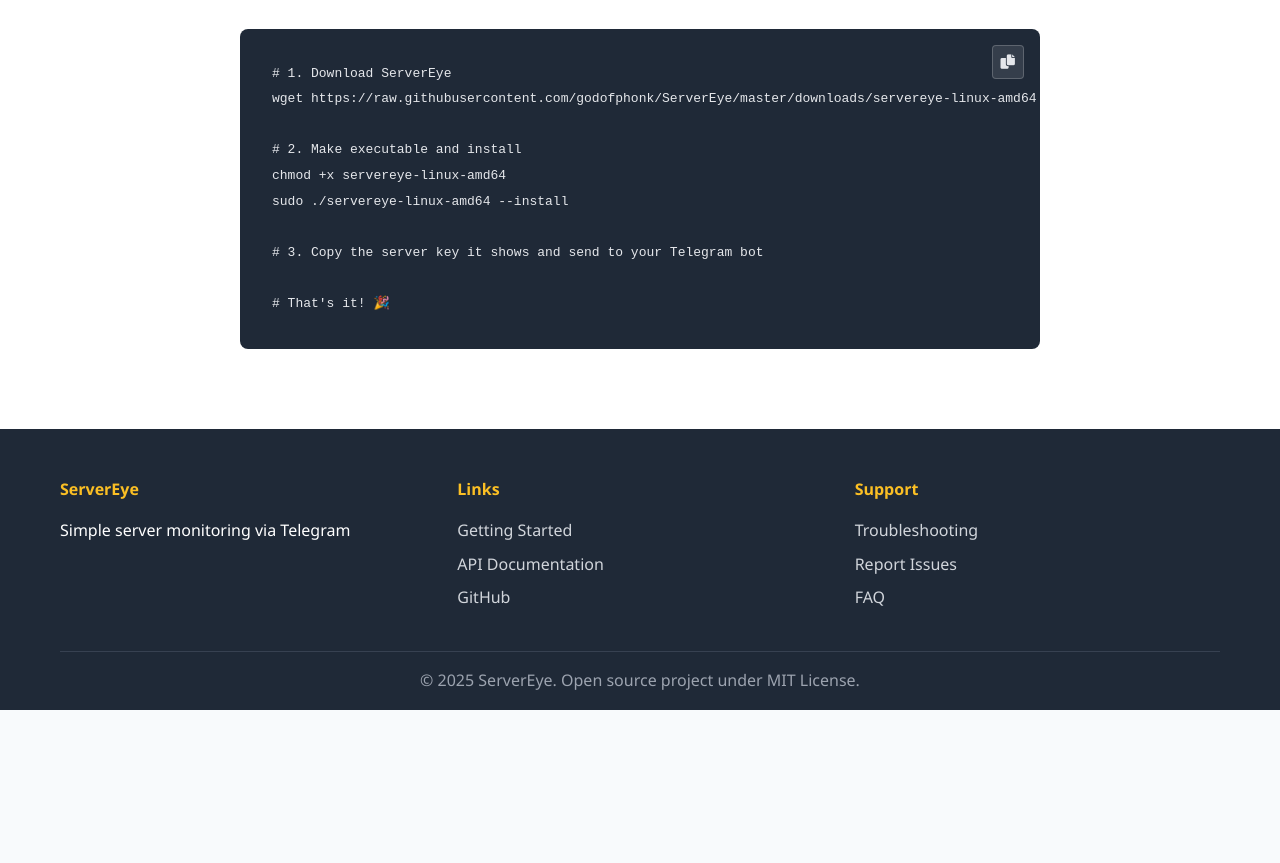
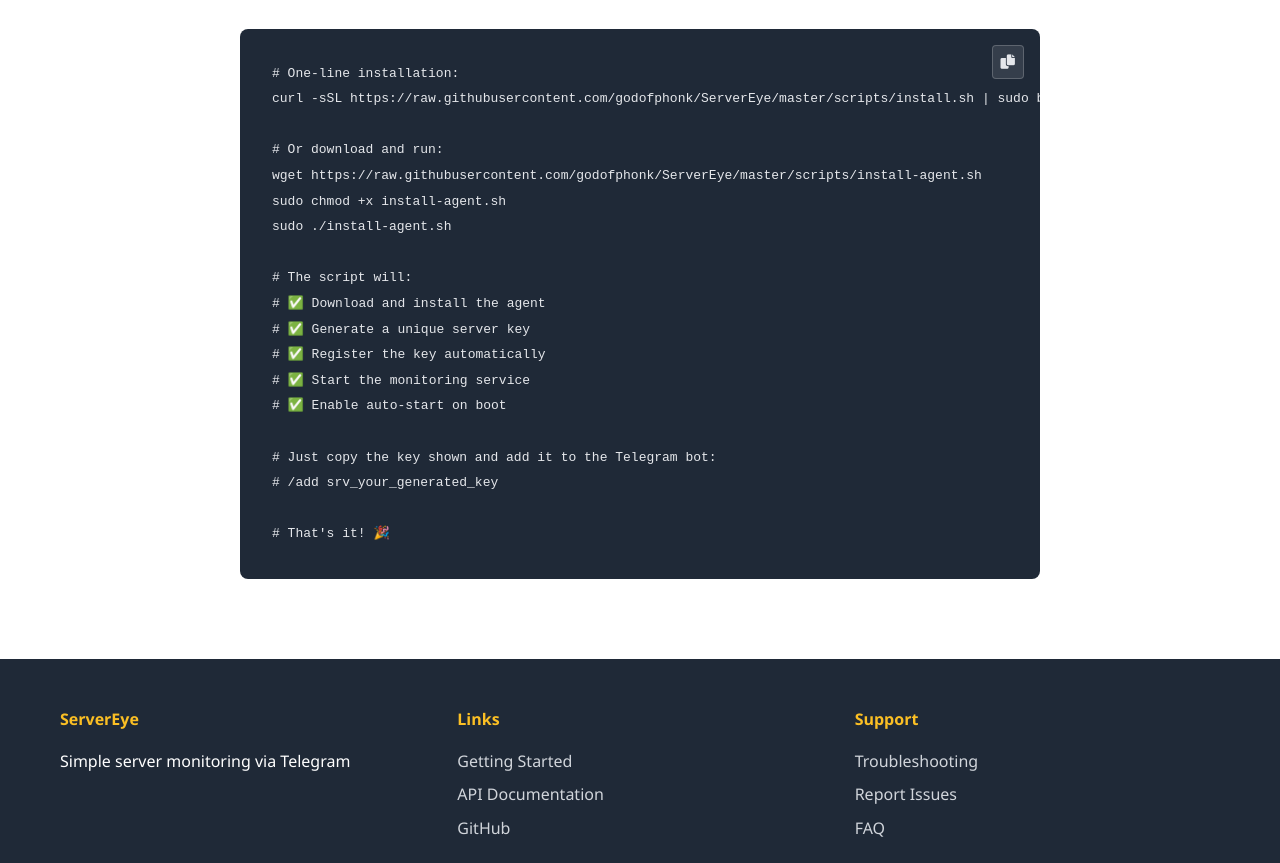
Before and after one commit to godofphonk/ServerEye, a plain HTML site: page website/index.html in a window 1280 px wide. Shown: the part 2547-3410 px from the top of the page. Before the commit the page ends 3257 px from the top, so only its background shows below. Drawn offline with Linux system fonts and the light colour scheme.

Commit message:
update website installation instructions
- Add one-line installation command
- Highlight automated features (key generation, registration, service setup)
- Show clear benefits of new installation process
- Simplify user experience to single command + /add key

```diff
--- a/website/index.html
+++ b/website/index.html
@@ -188,14 +188,23 @@
                 </div>
                 <div class="tab-content">
                     <div class="tab-pane active" id="linux">
-                        <pre><code># 1. Download ServerEye
-wget https://raw.githubusercontent.com/godofphonk/ServerEye/master/downloads/servereye-linux-amd64
+                        <pre><code># One-line installation:
+curl -sSL https://raw.githubusercontent.com/godofphonk/ServerEye/master/scripts/install.sh | sudo bash
 
-# 2. Make executable and install
-chmod +x servereye-linux-amd64
-sudo ./servereye-linux-amd64 --install
+# Or download and run:
+wget https://raw.githubusercontent.com/godofphonk/ServerEye/master/scripts/install-agent.sh
+sudo chmod +x install-agent.sh
+sudo ./install-agent.sh
 
-# 3. Copy the server key it shows and send to your Telegram bot
+# The script will:
+# ✅ Download and install the agent
+# ✅ Generate a unique server key
+# ✅ Register the key automatically
+# ✅ Start the monitoring service
+# ✅ Enable auto-start on boot
+
+# Just copy the key shown and add it to the Telegram bot:
+# /add srv_your_generated_key
 
 # That's it! 🎉</code></pre>
                     </div>
```
